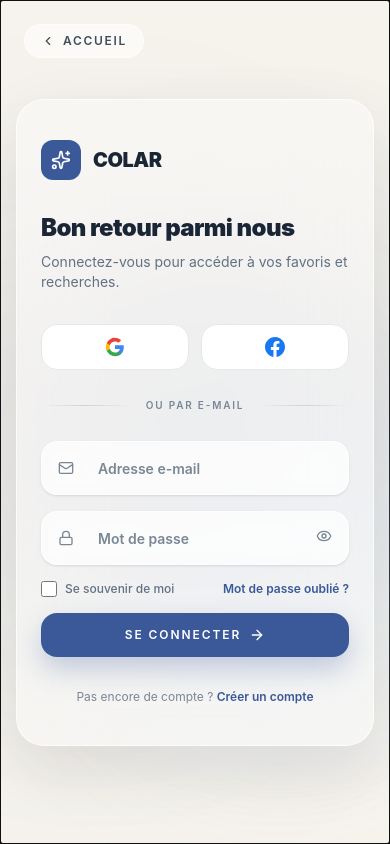
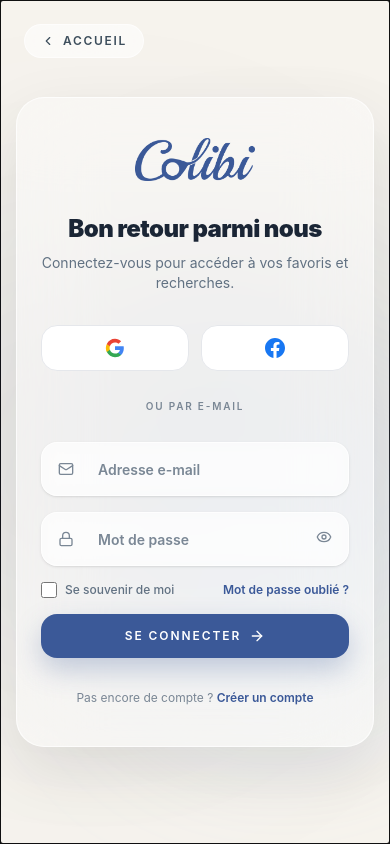
Before and after one commit to Ezdev2/colibi-landing-page, a React (Vite) app: page /login in a window 390 px wide. Built offline with nearby package versions, Linux system fonts and the light colour scheme.

Commit message:
update login

```diff
--- a/src/pages/AuthPage.tsx
+++ b/src/pages/AuthPage.tsx
@@ -217,19 +217,14 @@ export default function AuthPage() {
           {/* ═══════════════════════════════════════
               RIGHT PANEL — Form
               ═══════════════════════════════════════ */}
-          <div className="flex flex-1 flex-col justify-center px-6 py-10 sm:px-10 sm:py-14 lg:px-12 lg:py-16">
+          <div className="flex flex-1 flex-col justify-center px-6 py-10 sm:px-10 sm:py-14 lg:px-12 lg:py-16 items-center md:items-stretch">
             {/* Mobile logo */}
             <div className="mb-8 flex items-center gap-3 lg:hidden">
-              <div className="flex h-10 w-10 items-center justify-center rounded-xl bg-[#3B5998]">
-                <Sparkles className="h-5 w-5 text-white" />
-              </div>
-              <span className="text-xl font-black tracking-tight text-[#1a2535]">
-                COLAR
-              </span>
+              <img src="/images/logo-blue.png" alt="logo colibi" className="w-30" />
             </div>
 
             {/* Header text */}
-            <div className="mb-8">
+            <div className="mb-8 flex flex-col items-center md:items-start">
               <AnimatePresence mode="wait">
                 <motion.h1
                   key={mode + "-title"}
@@ -249,7 +244,7 @@ export default function AuthPage() {
                   animate={{ opacity: 1 }}
                   exit={{ opacity: 0 }}
                   transition={{ duration: 0.3, delay: 0.05 }}
-                  className="mt-2 text-sm text-[#617182]"
+                  className="mt-2 text-sm text-[#617182] text-center md:text-start"
                 >
                   {mode === "login"
                     ? "Connectez-vous pour accéder à vos favoris et recherches."
@@ -287,7 +282,7 @@ export default function AuthPage() {
             </div> */}
 
             {/* ── SOCIAL LOGIN ── */}
-            <div className="mb-7 flex gap-3">
+            <div className="mb-7 flex gap-3 w-full">
               {socialProviders.map((provider) => (
                 <button
                   key={provider.name}
```
